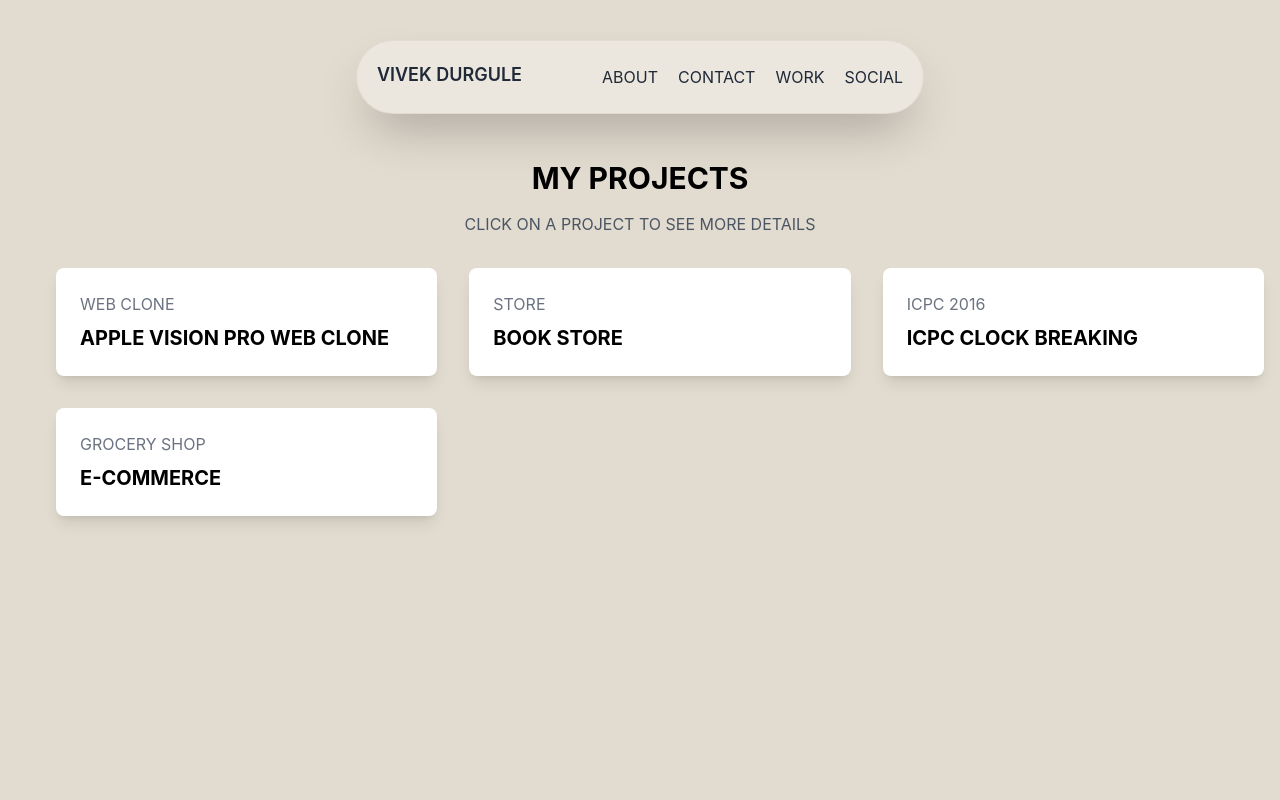
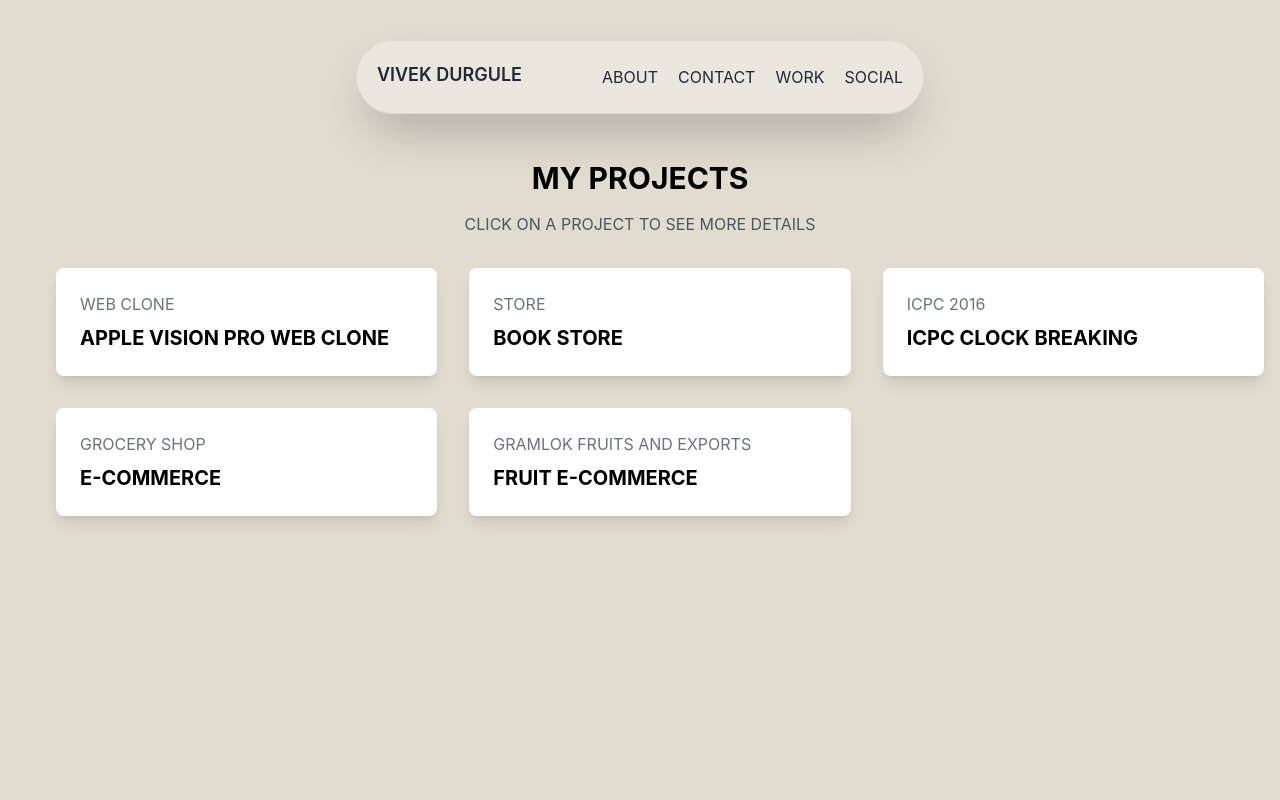
Before and after one commit to VivekDurgule12/Vivek, a React (Vite) app: page /work in a window 1280 px wide. Shown: the top 800 px of the page. Built offline with nearby package versions, Linux system fonts and the light colour scheme.

Commit message:
Update Work.jsx
add project

```diff
--- a/src/components/Work.jsx
+++ b/src/components/Work.jsx
@@ -7,6 +7,15 @@ const items = [
   { id: 2, title: "Book Store", subtitle: "Store", link: "https://github.com/VivekDurgule12/BookStoreApp" },
   { id: 3, title: "ICPC CLOCK BREAKING", subtitle: "ICPC 2016", link: "https://github.com/VivekDurgule12/ICPC-2016-Problem-D" },
   {id: 4, title: "E-commerce", subtitle: "Grocery Shop", link: "https://github.com/VivekDurgule12/Store"},
+  {
+  id: 5,
+  title: "Fruit E-commerce",
+  subtitle: "GRAMLOK Fruits and Exports",
+  link: "http://gramlokfruits.com/",
+  description: `Excited to share my first web development project - www.gramlokfruits.com!
+GRAMLOK FRUITS AND EXPORTS is a straightforward fruit e-commerce site enabling users to explore fruits, add to cart, and order via WhatsApp. I focused on the frontend, utilizing HTML, CSS, JavaScript, React, among others. A rewarding learning journey indeed! While enhancements are ongoing, I'm pleased with the progress. Your feedback is valuable! Open to connecting for frontend development assistance.`
+}
+
   // Add more items as needed
 ];
 
```
